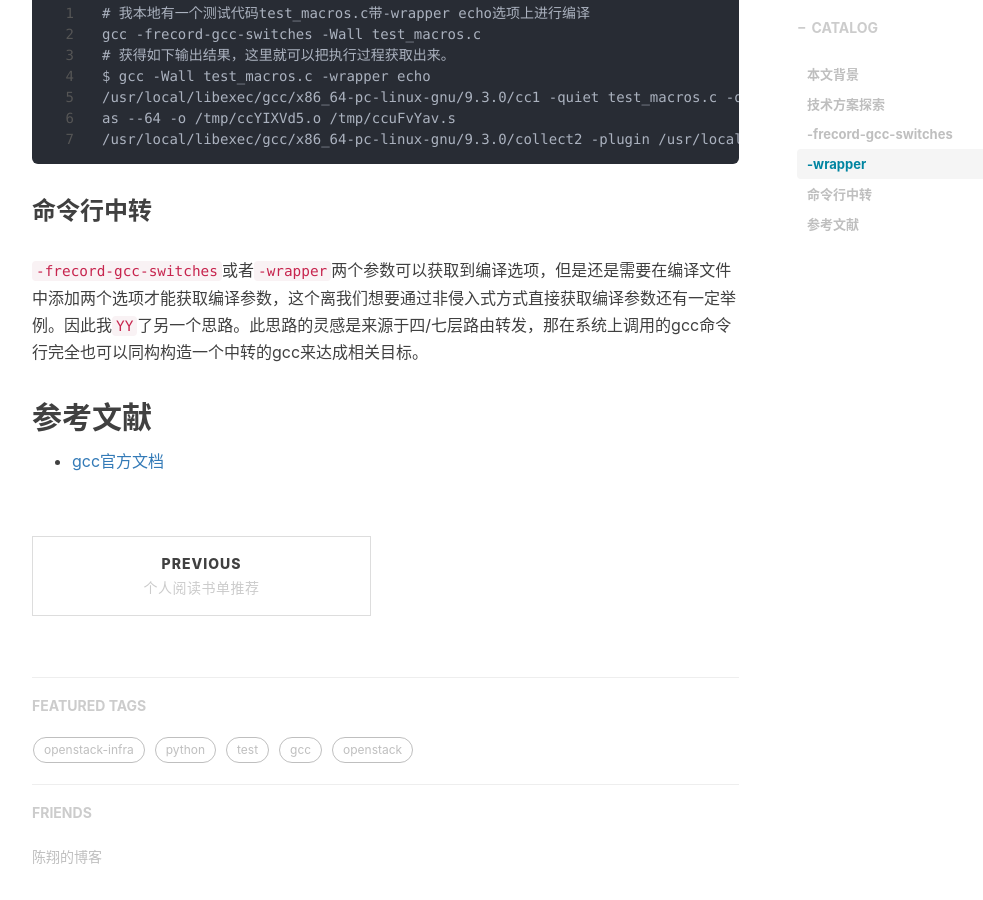
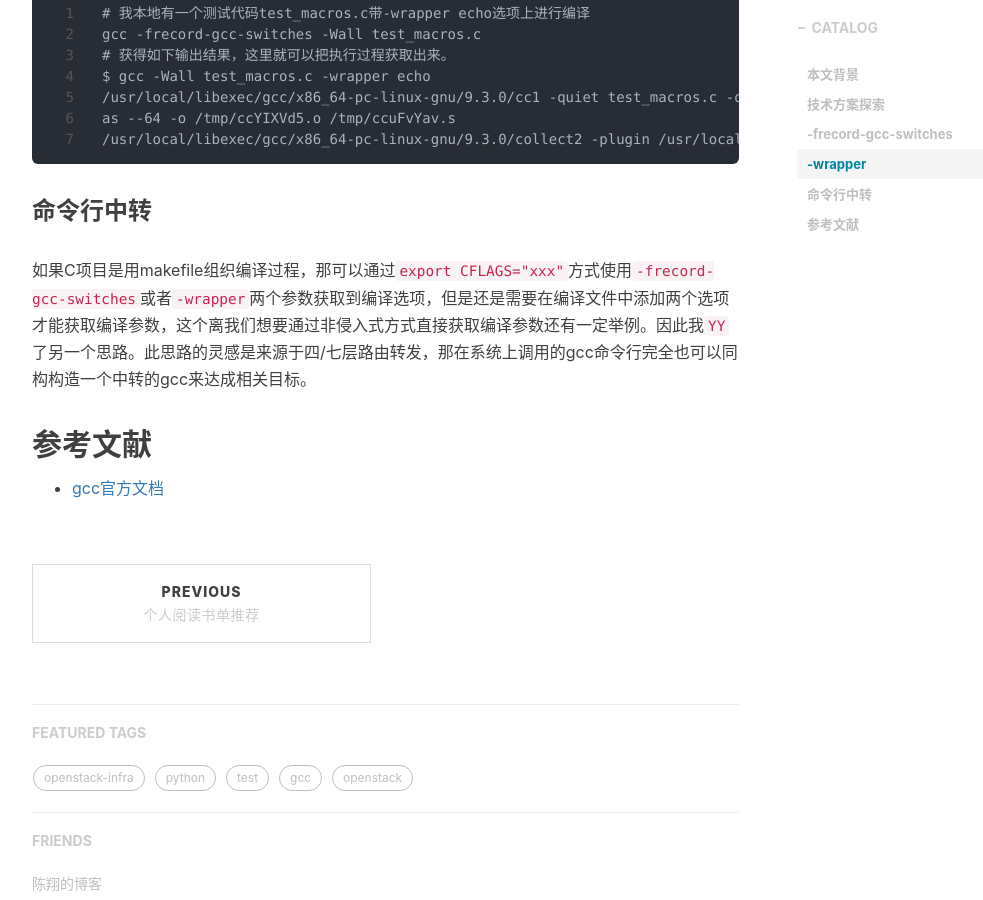
Before and after one commit to shihai1991/shihai1991.github.io, a Jekyll site: the page built from _posts/2021-12-09-非侵入式获取gcc编译选项.md, in a window 1280 px wide and 900 px high, scrolled down 1638 px. Shown: the whole window, without its empty margins (233-1216 px from the left). Built offline with Jekyll 4.4.1, drawn with Linux system fonts in a browser that asks for light colours; nearby versions of some CDN libraries; comment, search, counter and statistics services are not loaded.

Commit message:
Update 2021-12-09-非侵入式获取gcc编译选项.md

````diff
--- a/_posts/2021-12-09-非侵入式获取gcc编译选项.md
+++ b/_posts/2021-12-09-非侵入式获取gcc编译选项.md
@@ -57,7 +57,7 @@ as --64 -o /tmp/ccYIXVd5.o /tmp/ccuFvYav.s
 ```
 
 ### 命令行中转
-`-frecord-gcc-switches`或者`-wrapper`两个参数可以获取到编译选项，但是还是需要在编译文件中添加两个选项才能获取编译参数，这个离我们想要通过非侵入式方式直接获取编译参数还有一定举例。因此我`YY`了另一个思路。此思路的灵感是来源于四/七层路由转发，那在系统上调用的gcc命令行完全也可以同构构造一个中转的gcc来达成相关目标。
+如果C项目是用makefile组织编译过程，那可以通过`export CFLAGS="xxx"`方式使用`-frecord-gcc-switches`或者`-wrapper`两个参数获取到编译选项，但是还是需要在编译文件中添加两个选项才能获取编译参数，这个离我们想要通过非侵入式方式直接获取编译参数还有一定举例。因此我`YY`了另一个思路。此思路的灵感是来源于四/七层路由转发，那在系统上调用的gcc命令行完全也可以同构构造一个中转的gcc来达成相关目标。
 
 ## 参考文献
 - [gcc官方文档](https://man7.org/linux/man-pages/man1/gcc.1.html)
````
